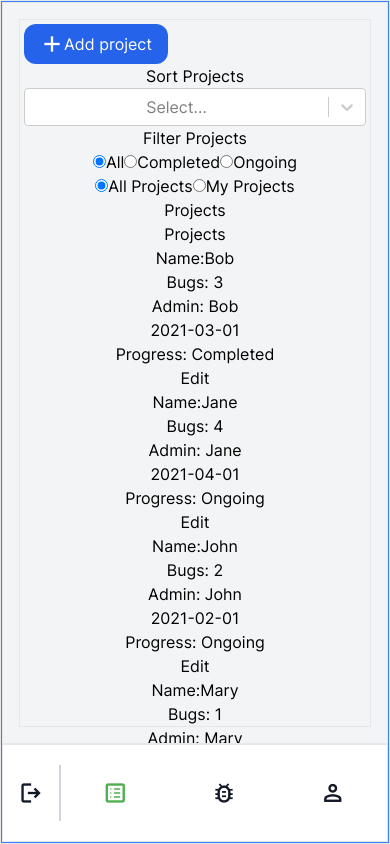
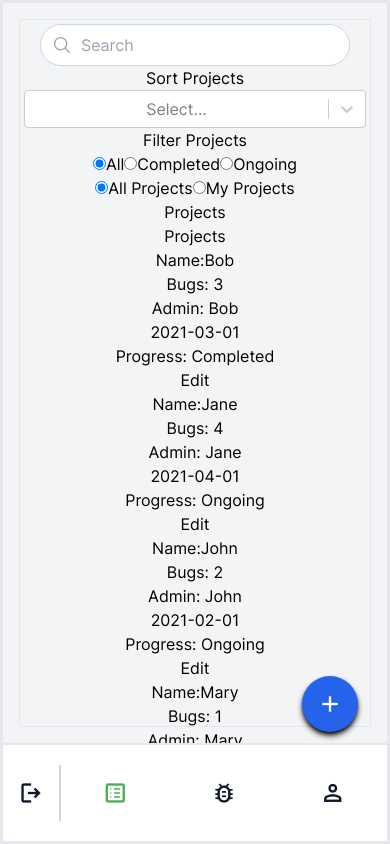
Before and after one commit to Yagi91/Bug-spy, a React (Create React App) app: page /projects in a window 390 px wide. Built offline with nearby package versions, Linux system fonts and the light colour scheme.

Commit message:
Style Add-project button on all scrren, make it float on mobile screens

```diff
--- a/src/Pages/Layout.tsx
+++ b/src/Pages/Layout.tsx
@@ -5,11 +5,21 @@ import Link from "../features/layout/link";
 //This is the layout for the app. It is a flex container with two children. The first child is a nav bar that is a flex container with two children. The second child is the outlet for the routes.
 export default function Layout() {
   return (
-    <div className="container relative mx-auto flex h-full flex-col-reverse border border-primary-500 sm:flex-row">
+    <div className="container relative mx-auto flex h-full flex-col-reverse border  sm:flex-row">
       <nav className="flex flex-row-reverse justify-center border bg-white py-5 font-bold text-neutral-900 sm:w-60 sm:flex-col sm:justify-between">
         <div className="flex w-full justify-around gap-4 p-2 sm:flex-col sm:justify-between">
-          <Link path="/projects" id="projects" name="Projects" icon="list_alt" />
-          <Link path="/my-tickets" id="my-tickets" name="My Tickets" icon="bug_report" />
+          <Link
+            path="/projects"
+            id="projects"
+            name="Projects"
+            icon="list_alt"
+          />
+          <Link
+            path="/my-tickets"
+            id="my-tickets"
+            name="My Tickets"
+            icon="bug_report"
+          />
           <Link path="/profile" id="profile" name="Profile" icon="person" />
         </div>
         <div className="border-r-2 border-neutral-300 p-2 sm:w-full sm:border-r-0 sm:border-t-2">
--- a/src/features/projects/addProject.tsx
+++ b/src/features/projects/addProject.tsx
@@ -5,7 +5,6 @@ import { SimpleInput } from "../auth/commons";
 interface Props {
   options?: option[];
   handleSubmit?: (e: React.FormEvent<HTMLFormElement>) => void;
-  display?: boolean;
   handleCancel?: () => void;
 }
 
@@ -34,20 +33,14 @@ const dummyOptions: readonly option[] = [
 export default function AddProject({
   options,
   handleSubmit,
-  display,
   handleCancel,
 }: Props) {
   const [selectedOptions, setSelectedOptions] = useState<
     readonly option[] | null
   >(null);
 
-  const show = display ? "block" : "hidden";
-
-  console.log(display, show);
   return (
-    <div
-      className={`w-fit rounded-xl border border-secondary-300 bg-white px-2 py-4 ${show}`}
-    >
+    <div className={`w-fit rounded-xl border  bg-white px-2 py-4`}>
       <h1 className="mb-2 text-left font-bold">New Project</h1>
       <form action="" onSubmit={handleSubmit} className="flex flex-col gap-8">
         <fieldset className="flex w-full gap-2">
@@ -74,7 +67,7 @@ export default function AddProject({
             containerClass="w-1/2"
           />
         </fieldset>
-        {/* // * Users: A select field for selecting users to add to the project. */}
+        {/* // * Users: A select field for selecting Members to add to the project. */}
         <Select
           name="options"
           required
@@ -82,7 +75,7 @@ export default function AddProject({
           value={selectedOptions}
           isSearchable={true}
           isMulti
-          placeholder="Select Users..."
+          placeholder="Select Members..."
           onChange={(option: readonly option[]) => setSelectedOptions(option)}
           styles={{
             control: (baseStyles, state) => ({
--- /dev/null
+++ b/src/features/projects/common.tsx
@@ -0,0 +1,50 @@
+import React from "react";
+
+export function SearchBar(): JSX.Element {
+  return (
+    <form>
+      <label className="relative block">
+        <span className="absolute inset-y-0 left-0 flex items-center pl-3">
+          <svg
+            className="h-5 w-5 fill-neutral-400"
+            xmlns="http://www.w3.org/2000/svg"
+            x="0px"
+            y="0px"
+            width="30"
+            height="30"
+            viewBox="0 0 30 30"
+          >
+            <path d="M 13 3 C 7.4889971 3 3 7.4889971 3 13 C 3 18.511003 7.4889971 23 13 23 C 15.396508 23 17.597385 22.148986 19.322266 20.736328 L 25.292969 26.707031 A 1.0001 1.0001 0 1 0 26.707031 25.292969 L 20.736328 19.322266 C 22.148986 17.597385 23 15.396508 23 13 C 23 7.4889971 18.511003 3 13 3 z M 13 5 C 17.430123 5 21 8.5698774 21 13 C 21 17.430123 17.430123 21 13 21 C 8.5698774 21 5 17.430123 5 13 C 5 8.5698774 8.5698774 5 13 5 z"></path>
+          </svg>
+        </span>
+        <input
+          className="placeholder:font-italic w-full rounded-full border border-slate-300 bg-white py-2 pl-10 pr-4 focus:outline-none"
+          placeholder="Search"
+          type="text"
+        />
+      </label>
+    </form>
+  );
+}
+
+interface FloatingButtonProps {
+  handleClick?: (e?: React.MouseEvent<HTMLButtonElement>) => void;
+  icon?: string;
+  text?: string;
+}
+
+export function FloatingButton({
+  handleClick,
+  icon,
+  text,
+}: FloatingButtonProps): JSX.Element {
+  return (
+    <button
+      className="btn-primary fixed bottom-8 right-8 z-30 flex -translate-y-20 rounded-full py-4 font-normal shadow-md shadow-black sm:hidden"
+      onClick={handleClick}
+    >
+      <span className="material-symbols-outlined">{icon}</span>
+      <span className="hidden sm:block">{text}</span>
+    </button>
+  );
+}
--- a/src/features/projects/listProjects.tsx
+++ b/src/features/projects/listProjects.tsx
@@ -1,30 +1,37 @@
-import React from 'react';
-import ProjectsCard, { Props as cardsProps } from './projectCard';
-import { useNavigate } from 'react-router-dom';
-
-export type ListProjectsProps = Omit<cardsProps, "handleClick"> // { name: string, description: string, id: string } handleClick is not needed here
-
-
+import React from "react";
+import ProjectsCard, { Props as cardsProps } from "./projectCard";
+import { useNavigate } from "react-router-dom";
+import { SearchBar, FloatingButton } from "./common";
+export type ListProjectsProps = Omit<cardsProps, "handleClick">; // { name: string, description: string, id: string } handleClick is not needed here
 
 interface Props {
-    projects: Omit<cardsProps, "handleClick">[]//{ name: string, description: string, id: string }[]
+  projects: Omit<cardsProps, "handleClick">[]; //{ name: string, description: string, id: string }[]
+  floatingButton?: JSX.Element;
 }
 
-export default function ListProjects({ projects }: Props) {
+export default function ListProjects({ projects, floatingButton }: Props) {
   const navigate = useNavigate();
 
   const handleClick = (e: React.MouseEvent<HTMLLIElement>, name: string) => {
     e.preventDefault();
     navigate(`/projects/${name}`);
-    }
+  };
 
   return (
     <div>
       <h1>Projects</h1>
       <ul>
-                {projects.map((project) => (<ProjectsCard key={project.name} {...project} handleClick={(e) => { handleClick(e, project.name) }} />))}
-                {/*display the project in a list format, ...project is the same as name={\project.name} date={project.date} admin={project.admin} progress={project.progress} handleClick={project.handleClick} handleEdit={project.handleEdit}*/}
+        {projects.map((project) => (
+          <ProjectsCard
+            key={project.name}
+            {...project}
+            handleClick={(e) => {
+              handleClick(e, project.name);
+            }}
+          />
+        ))}
       </ul>
+      {floatingButton}
     </div>
-    )
+  );
 }
--- a/src/features/projects/projects.tsx
+++ b/src/features/projects/projects.tsx
@@ -3,6 +3,7 @@ import ListProjects from "./listProjects";
 import AddProject from "./addProject";
 import Select from "react-select";
 import { useAppSelector, useAppDispatch } from "../../app/hooks";
+import { SearchBar, FloatingButton } from "./common";
 import {
   selectProjects,
   selectSort,
@@ -86,31 +87,47 @@ export default function Projects(): JSX.Element {
     formData.append("admin", admin);
     const newProject = { name, description, selectedMembers, admin };
     dispatch(addNewProject(newProject));
+    handleShowAddProject();
     console.log(newProject);
   };
 
   const handleShowAddProject = () => {
-    console.log("Clicked change", showAddProject);
     setShowAddProject(!showAddProject);
   };
 
+  const listButton: JSX.Element = (
+    <FloatingButton
+      handleClick={handleShowAddProject}
+      text="Add Project"
+      icon="add"
+    />
+  );
+
   return (
-    <section className="w-full border p-1">
-      <header></header>
-      <div>
+    <section className="h-full w-full border p-1">
+      <header className="flex justify-evenly">
+        <SearchBar />
         <button
-          className="btn-primary flex font-normal"
+          className="btn-primary hidden items-center text-center text-[13px] sm:flex md:text-base"
           onClick={handleShowAddProject}
         >
-          <span className="material-symbols-outlined">add</span>
+          <span className="material-symbols-outlined text-[15px] md:text-base">
+            add
+          </span>
           <span>Add project</span>
         </button>
-        <AddProject
-          display={showAddProject}
-          handleCancel={handleShowAddProject}
-          handleSubmit={handleAddProjects}
-        />
-        {/* <AddProject handleSubmit={handleAddProjects} /> */}
+        {showAddProject && (
+          <div
+            className={`absolute bottom-0 left-0 right-0 top-0 z-40 flex items-center justify-center border bg-neutral-600 bg-opacity-30 p-2 shadow-xl transition-all`}
+          >
+            <AddProject
+              handleCancel={handleShowAddProject}
+              handleSubmit={handleAddProjects}
+            />
+          </div>
+        )}
+      </header>
+      <div className="relative">
         <div>
           <p>Sort Projects</p>
           <Select
@@ -173,7 +190,7 @@ export default function Projects(): JSX.Element {
           </div>
         </div>
         <h1>Projects</h1>
-        <ListProjects projects={sortedProjects} />
+        <ListProjects projects={sortedProjects} floatingButton={listButton} />
       </div>
     </section>
   );
--- a/src/index.css
+++ b/src/index.css
@@ -14,7 +14,7 @@
     @apply rounded-xl border bg-gray-100 px-4 py-2 font-light focus:outline-none focus:ring-2 focus:ring-primary-400;
   }
   .btn-primary {
-    @apply rounded-xl bg-primary-600 px-4 py-2 font-bold text-white hover:bg-primary-700 focus:outline-none focus:ring-4 focus:ring-primary-200;
+    @apply rounded-xl bg-primary-600 px-4 py-2 font-bold text-white hover:bg-primary-700 focus:outline-none active:ring-4 active:ring-primary-200;
   }
   .label {
     @apply block text-left font-medium;
```
Lines whose indentation alone changed are shown as unchanged.
